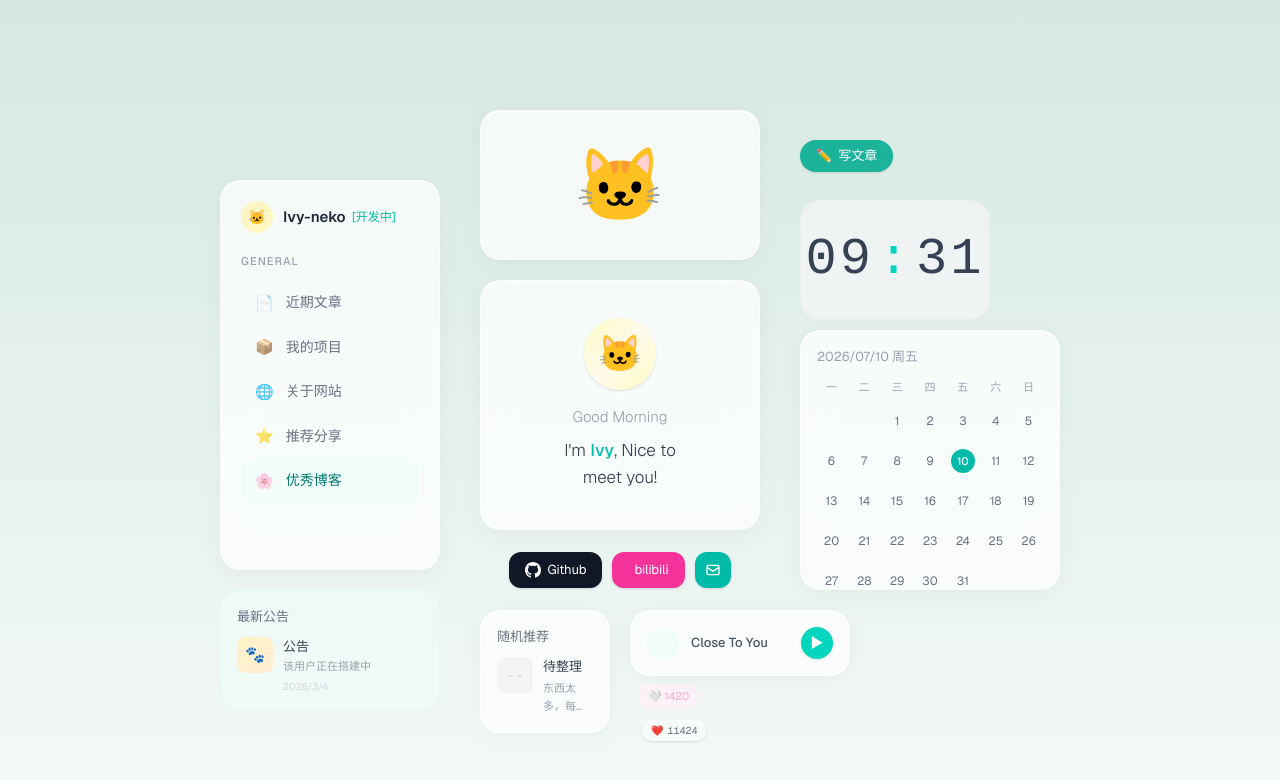
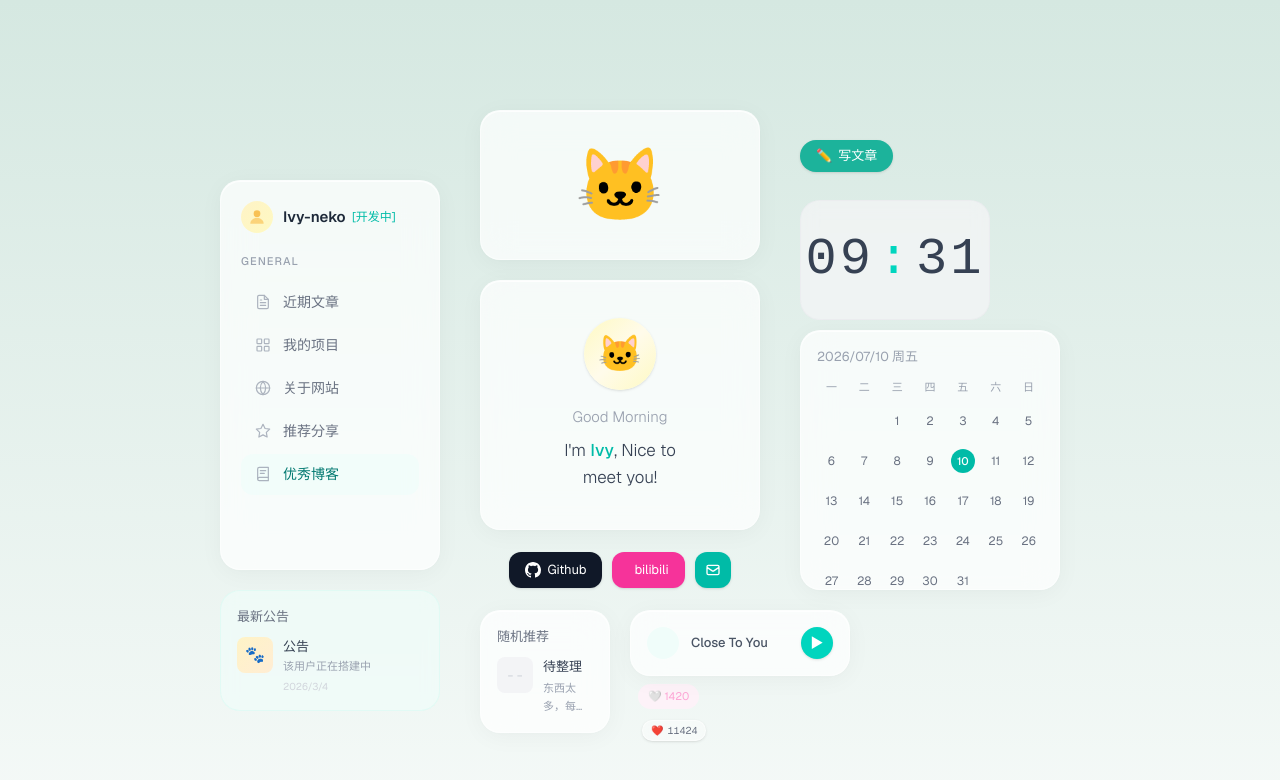
Before and after one commit to aiaod1009/about-me, a Next.js app: page / in a window 1280 px wide. Shown: the top 780 px of the page. Built offline with nearby package versions, Linux system fonts and the light colour scheme.

Commit message:
svg替换emoji

```diff
--- a/components/widgets/Sidebar.tsx
+++ b/components/widgets/Sidebar.tsx
@@ -3,11 +3,58 @@
 import { useState } from "react";
 
 const menuItems = [
-  { icon: "📄", label: "近期文章" },
-  { icon: "📦", label: "我的项目" },
-  { icon: "🌐", label: "关于网站" },
-  { icon: "⭐", label: "推荐分享" },
-  { icon: "🌸", label: "优秀博客" },
+  {
+    label: "近期文章",
+    icon: (
+      <svg width="16" height="16" viewBox="0 0 24 24" fill="none" stroke="currentColor" strokeWidth="1.8" strokeLinecap="round" strokeLinejoin="round">
+        <path d="M14 2H6a2 2 0 0 0-2 2v16a2 2 0 0 0 2 2h12a2 2 0 0 0 2-2V8z" />
+        <polyline points="14 2 14 8 20 8" />
+        <line x1="16" y1="13" x2="8" y2="13" />
+        <line x1="16" y1="17" x2="8" y2="17" />
+        <polyline points="10 9 9 9 8 9" />
+      </svg>
+    ),
+  },
+  {
+    label: "我的项目",
+    icon: (
+      <svg width="16" height="16" viewBox="0 0 24 24" fill="none" stroke="currentColor" strokeWidth="1.8" strokeLinecap="round" strokeLinejoin="round">
+        <rect x="3" y="3" width="7" height="7" rx="1" />
+        <rect x="14" y="3" width="7" height="7" rx="1" />
+        <rect x="3" y="14" width="7" height="7" rx="1" />
+        <rect x="14" y="14" width="7" height="7" rx="1" />
+      </svg>
+    ),
+  },
+  {
+    label: "关于网站",
+    icon: (
+      <svg width="16" height="16" viewBox="0 0 24 24" fill="none" stroke="currentColor" strokeWidth="1.8" strokeLinecap="round" strokeLinejoin="round">
+        <circle cx="12" cy="12" r="10" />
+        <line x1="2" y1="12" x2="22" y2="12" />
+        <path d="M12 2a15.3 15.3 0 0 1 4 10 15.3 15.3 0 0 1-4 10 15.3 15.3 0 0 1-4-10 15.3 15.3 0 0 1 4-10z" />
+      </svg>
+    ),
+  },
+  {
+    label: "推荐分享",
+    icon: (
+      <svg width="16" height="16" viewBox="0 0 24 24" fill="none" stroke="currentColor" strokeWidth="1.8" strokeLinecap="round" strokeLinejoin="round">
+        <polygon points="12 2 15.09 8.26 22 9.27 17 14.14 18.18 21.02 12 17.77 5.82 21.02 7 14.14 2 9.27 8.91 8.26 12 2" />
+      </svg>
+    ),
+  },
+  {
+    label: "优秀博客",
+    icon: (
+      <svg width="16" height="16" viewBox="0 0 24 24" fill="none" stroke="currentColor" strokeWidth="1.8" strokeLinecap="round" strokeLinejoin="round">
+        <path d="M4 19.5A2.5 2.5 0 0 1 6.5 17H20" />
+        <path d="M6.5 2H20v20H6.5A2.5 2.5 0 0 1 4 19.5v-15A2.5 2.5 0 0 1 6.5 2z" />
+        <line x1="8" y1="7" x2="16" y2="7" />
+        <line x1="8" y1="11" x2="14" y2="11" />
+      </svg>
+    ),
+  },
 ];
 
 export default function Sidebar() {
@@ -17,8 +64,11 @@ export default function Sidebar() {
     <div className="widget-card p-5 h-full flex flex-col">
       {/* 用户信息 */}
       <div className="flex items-center gap-2.5 mb-5">
-        <div className="w-8 h-8 rounded-full bg-gradient-to-br from-amber-100 to-yellow-100 flex items-center justify-center text-sm">
-          🐱
+        <div className="w-8 h-8 rounded-full bg-gradient-to-br from-amber-100 to-yellow-100 flex items-center justify-center text-sm overflow-hidden">
+          <svg width="20" height="20" viewBox="0 0 24 24" fill="none">
+            <circle cx="12" cy="8" r="4" fill="#f59e0b" opacity="0.6" />
+            <path d="M4 20c0-4 4-7 8-7s8 3 8 7" fill="#f59e0b" opacity="0.4" />
+          </svg>
         </div>
         <div className="flex items-center gap-1.5">
           <span className="font-semibold text-gray-800 text-[15px]">Ivy-neko</span>
@@ -37,13 +87,12 @@ export default function Sidebar() {
           <button
             key={item.label}
             onClick={() => setActiveIndex(index)}
-            className={`flex items-center gap-3 px-3.5 py-2.5 rounded-xl text-[14px] text-left transition-all duration-200 cursor-pointer ${
-              activeIndex === index
+            className={`flex items-center gap-3 px-3.5 py-2.5 rounded-xl text-[14px] text-left transition-all duration-200 cursor-pointer ${activeIndex === index
                 ? "bg-teal-50/80 text-teal-700 font-medium"
                 : "text-gray-500 hover:bg-gray-50/60"
-            }`}
+              }`}
           >
-            <span className="text-[15px] opacity-70">{item.icon}</span>
+            <span className="text-gray-400 opacity-80">{item.icon}</span>
             <span>{item.label}</span>
           </button>
         ))}
```
